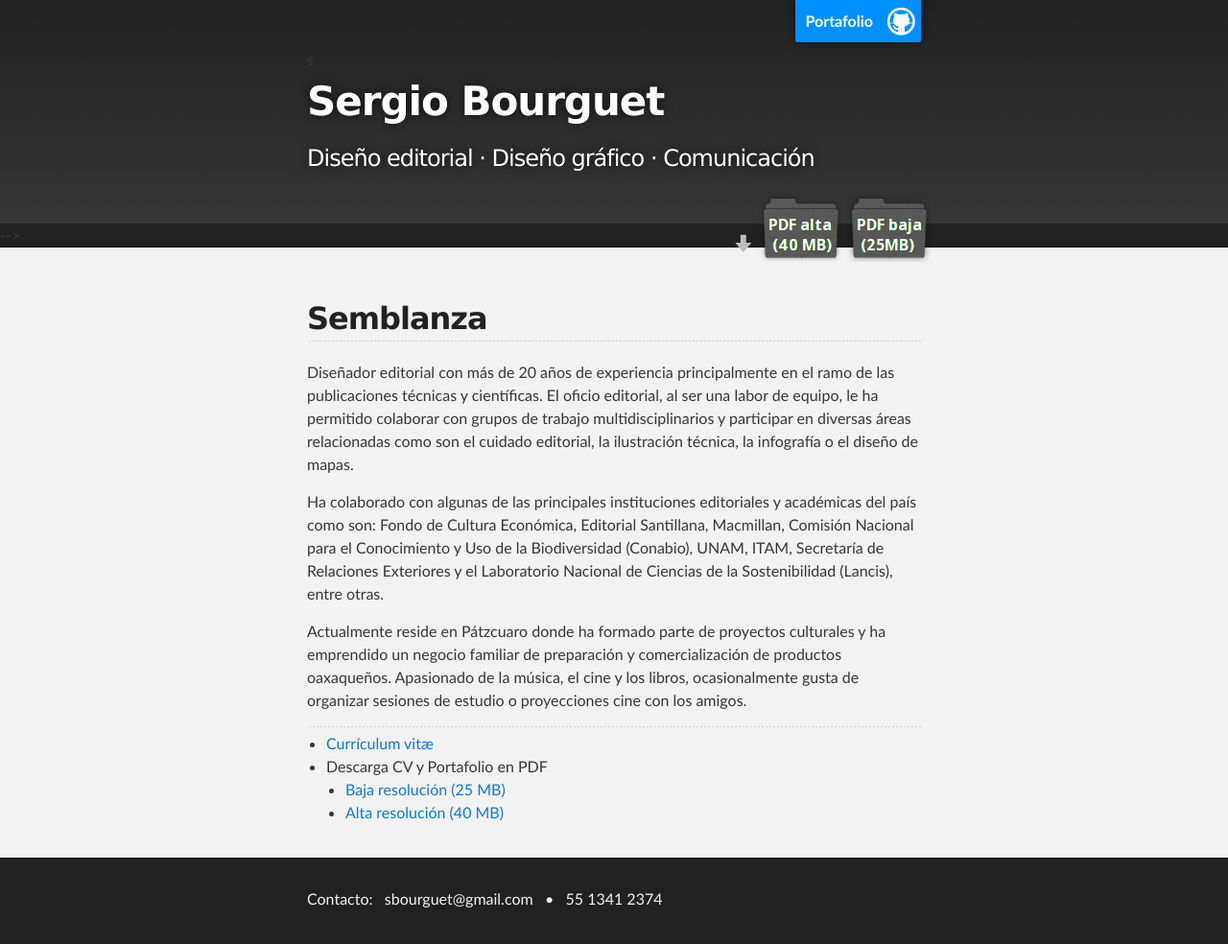
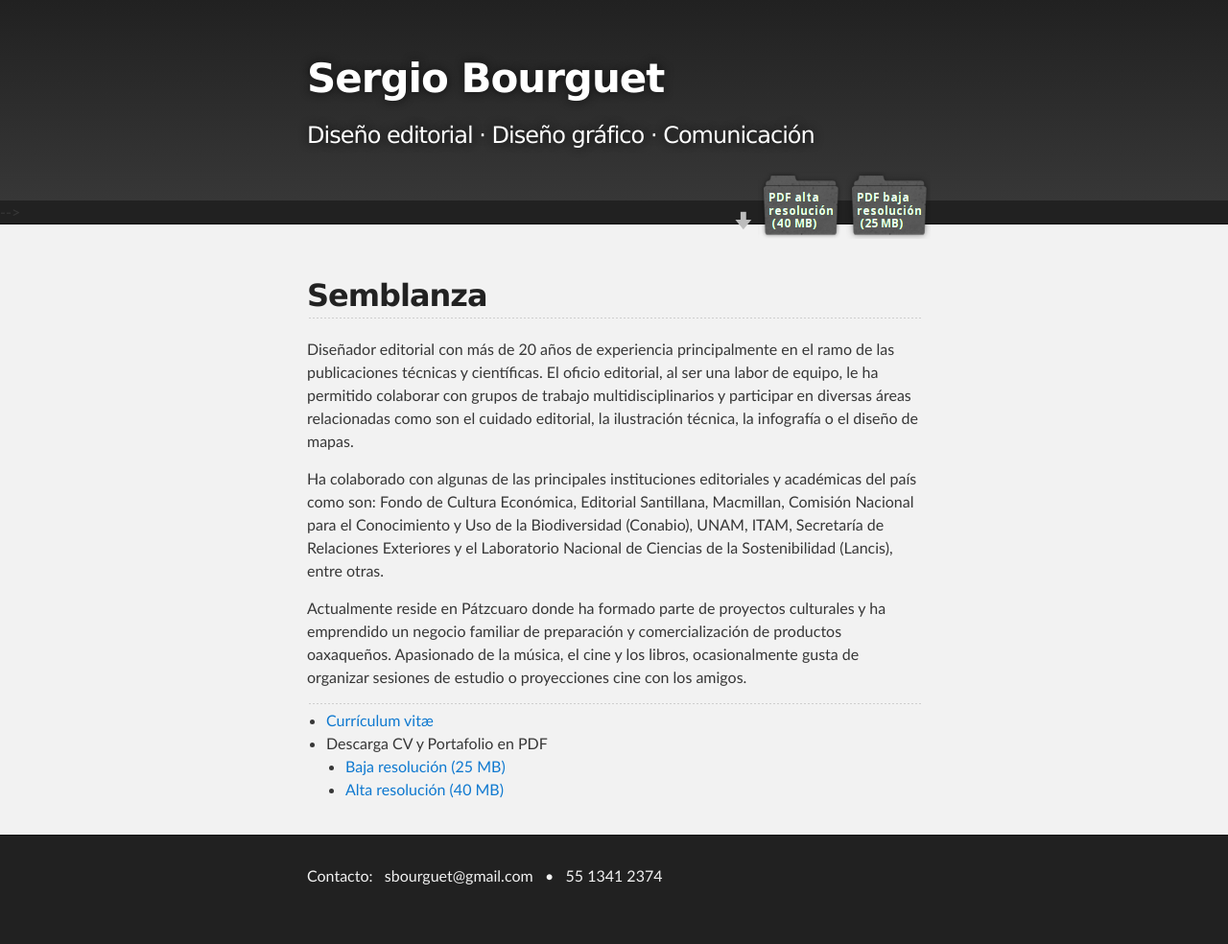
Before and after one commit to ovisnigra/cv_sbourguet, a Jekyll site: the page built from index.md, in a window 1280 px wide. Shown: the whole page at 96% size. Built offline with Jekyll 4.4.1, drawn with Linux system fonts in a browser that asks for light colours; our own code applies the rules of GitHub Pages for plain Markdown files; after the commit the page ends 960 px from its top, so only the background shows below that.

Commit message:
a ver si asi

```diff
--- a/_layouts/default.html
+++ b/_layouts/default.html
@@ -15,12 +15,11 @@
     <!-- HEADER -->
     <div id="header_wrap" class="outer">
         <header class="inner">
-s
-      <!--LINK A GITHUB-->
-          {% if site.github.is_project_page %}
+
+      <!--LINK A GITHUB FORK-->
+<!--          {% if site.github.is_project_page %}
             <a id="forkme_banner" href="{{ site.github.repository_url }}">Portafolio</a>
-          {% endif %}
-
+          {% endif %} -->
           <h1 id="project_title">{{ site.title | default: site.github.repository_name }}</h1>
           <h2 id="project_tagline">{{ site.description | default: site.github.project_tagline }}</h2>
 
```
Also changed, not shown: assets/images/sprite_download.png, 1 other file.
